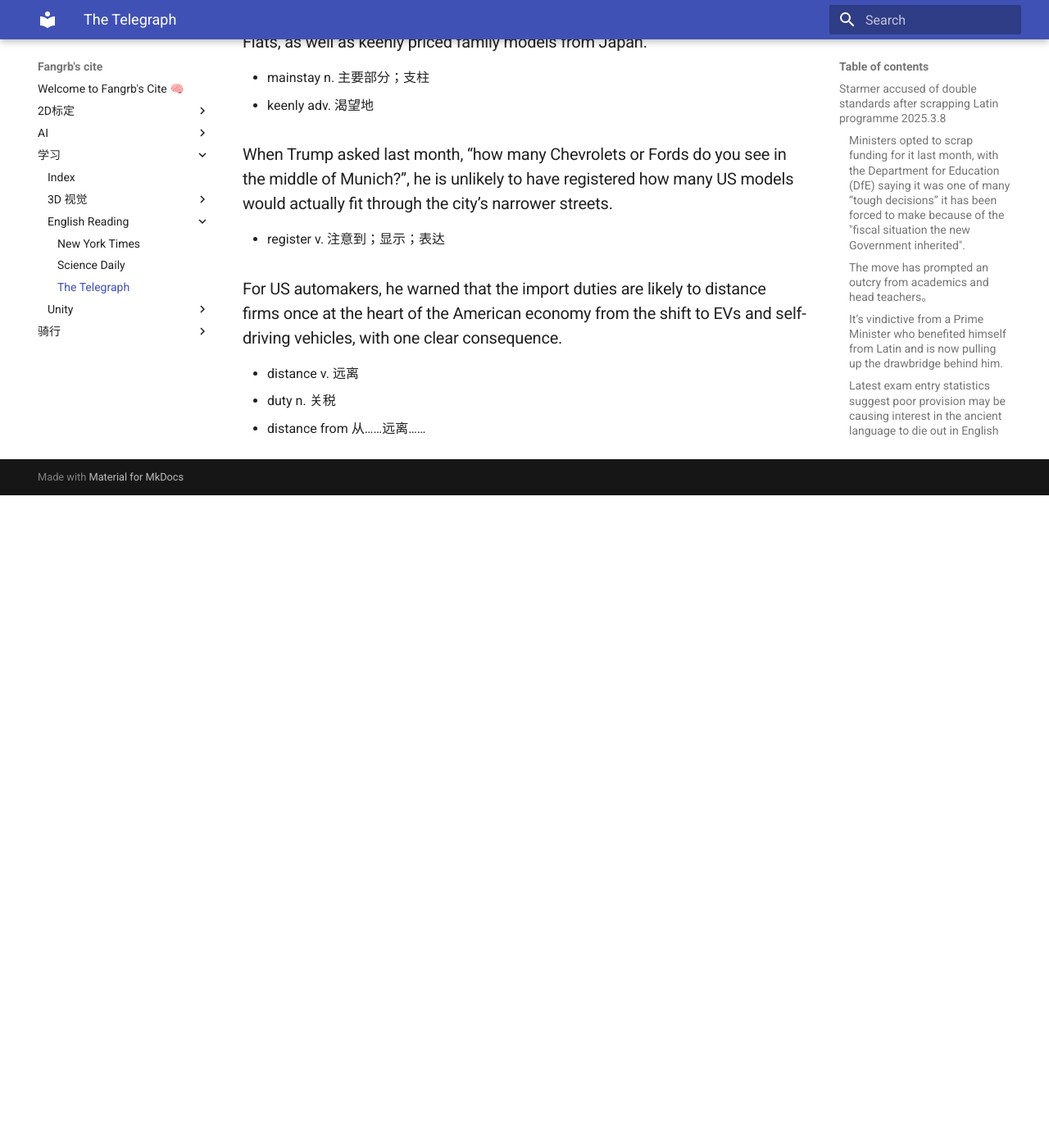
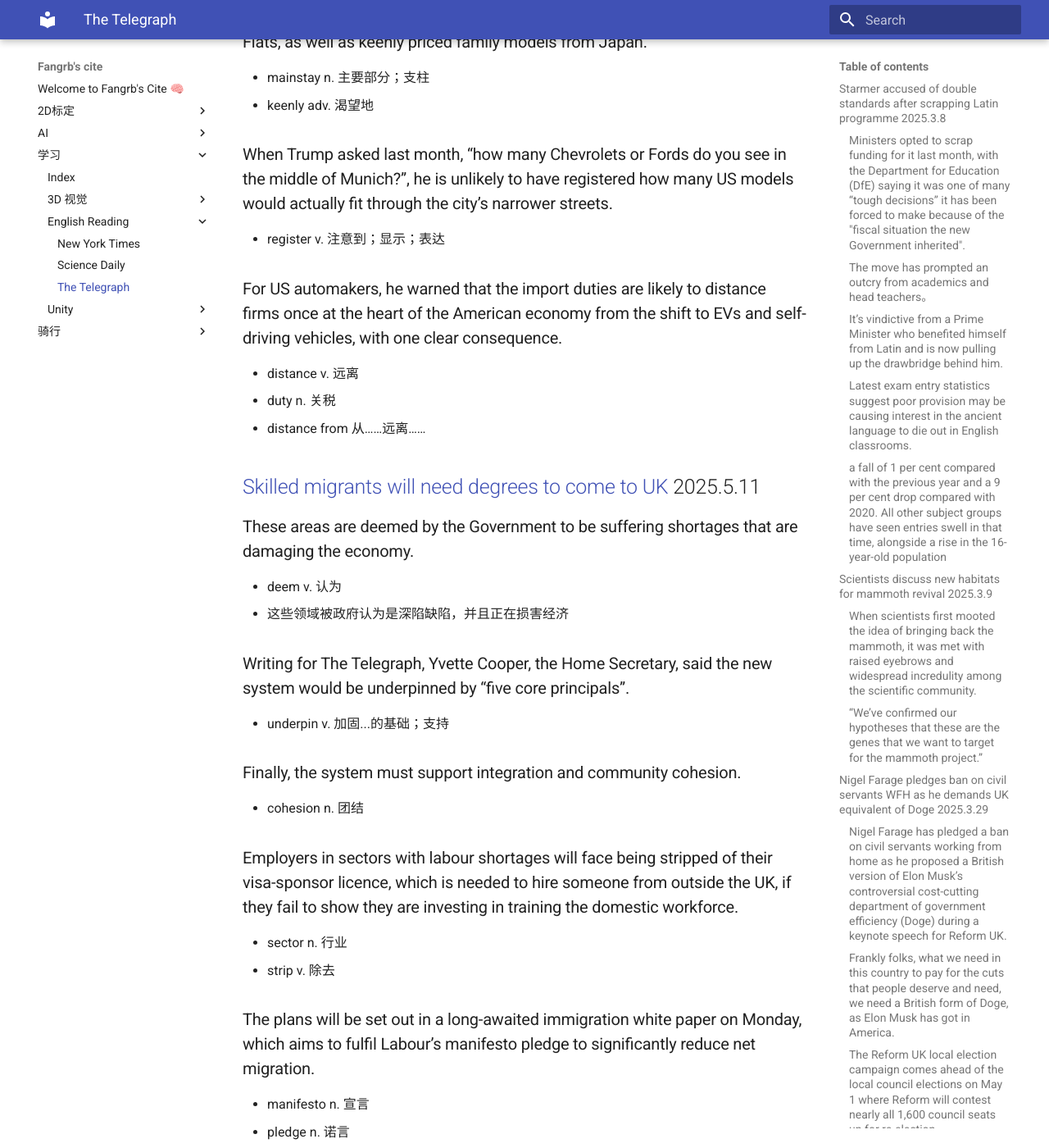
Before and after one commit to DaleBruise/DaleBruise.github.io, an MkDocs documentation site: the page built from docs/学习/English Reading/The_Telegraph.md, in a window 1280 px wide and 1400 px high, scrolled down 2914 px. Shown: the whole window at 82% size. Built offline with MkDocs 1.6.1 and Material for MkDocs 9.7.7, drawn with Linux system fonts in a browser that asks for light colours; before the commit the page ends 3518 px from its top, so only the background shows below that; some of the changed text lies outside the part shown.

Commit message:
Update The_Telegraph.md

```diff
--- a/docs/学习/English Reading/The_Telegraph.md
+++ b/docs/学习/English Reading/The_Telegraph.md
@@ -92,3 +92,47 @@
 - distance v. 远离
 - duty n. 关税
 - distance from 从……远离……
+
+
+## [Skilled migrants will need degrees to come to UK](https://www.telegraph.co.uk/news/2025/05/11/skilled-migrants-will-need-degrees-to-come-to-uk/) 2025.5.11
+
+### These areas are deemed by the Government to be suffering shortages that are damaging the economy.
+
+- deem v. 认为
+- 这些领域被政府认为是深陷缺陷，并且正在损害经济
+
+### Writing for The Telegraph, Yvette Cooper, the Home Secretary, said the new system would be underpinned by “five core principals”.
+
+- underpin v. 加固...的基础；支持
+
+### Finally, the system must support integration and community cohesion.
+
+- cohesion n.  团结
+
+### Employers in sectors with labour shortages will face being stripped of their visa-sponsor licence, which is needed to hire someone from outside the UK, if they fail to show they are investing in training the domestic workforce.
+
+- sector n. 行业
+- strip v. 除去
+
+### The plans will be set out in a long-awaited immigration white paper on Monday, which aims to fulfil Labour’s manifesto pledge to significantly reduce net migration.
+
+- manifesto n. 宣言
+- pledge n. 诺言
+
+### Labour ministers will accuse the Tories of presiding over an influx of lower skilled workers that pushed up net migration to a record 906,000 in the year ending June 2023.
+
+- preside v. 担任主席
+- influx n. 大量涌入
+
+### Employers will still be subject to the points system salary thresholds, which stipulate that they pay a minimum of £38,700 or down to £30,960 for occupations suffering shortages.
+
+- subject adj. 可能遭受
+- stipulate v. 规定
+
+
+### It is designed to stamp out the “ad hoc” decisions of judges where human rights have trumped public interest or safety, and which have been exposed over the past three months by The Telegraph.
+
+- stamp v. 盖章
+- stamp out 熄灭；泯灭
+- trump v. 打败；胜过
+- ad hoc 临时的
```
